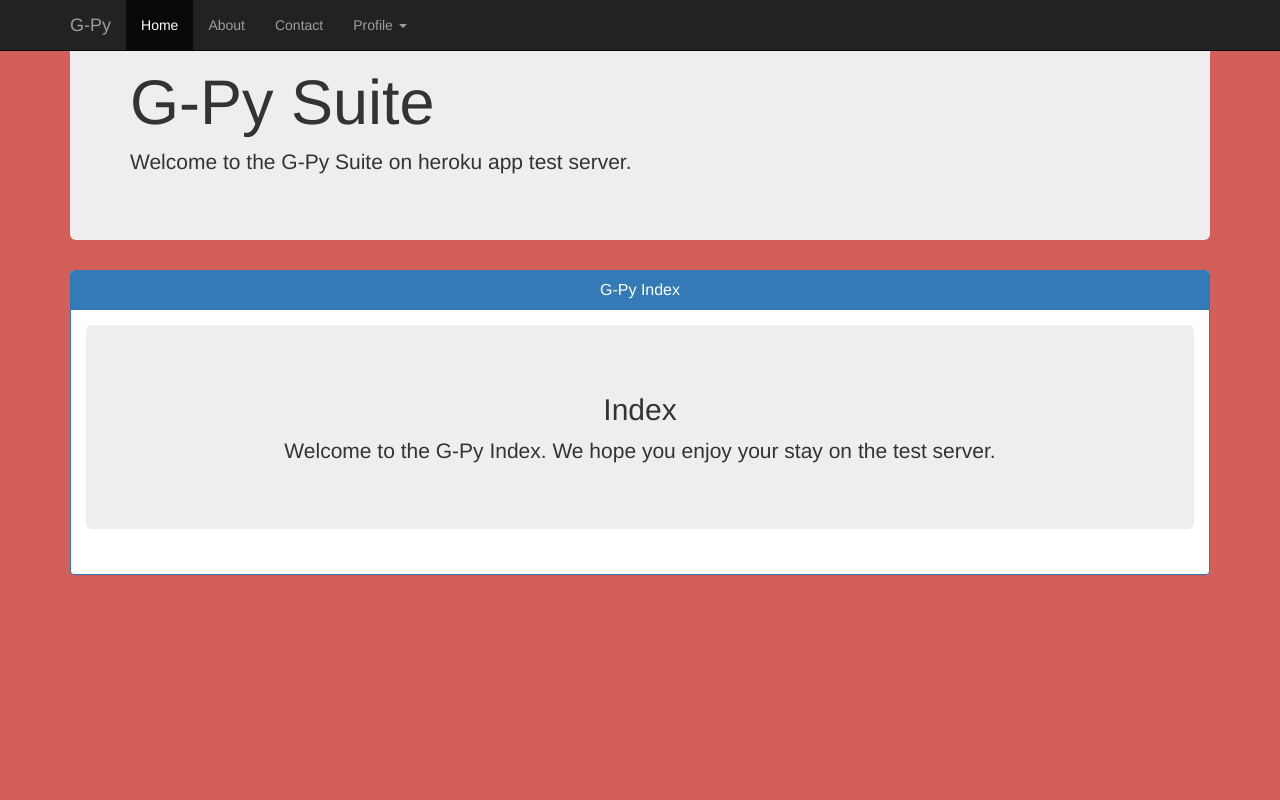
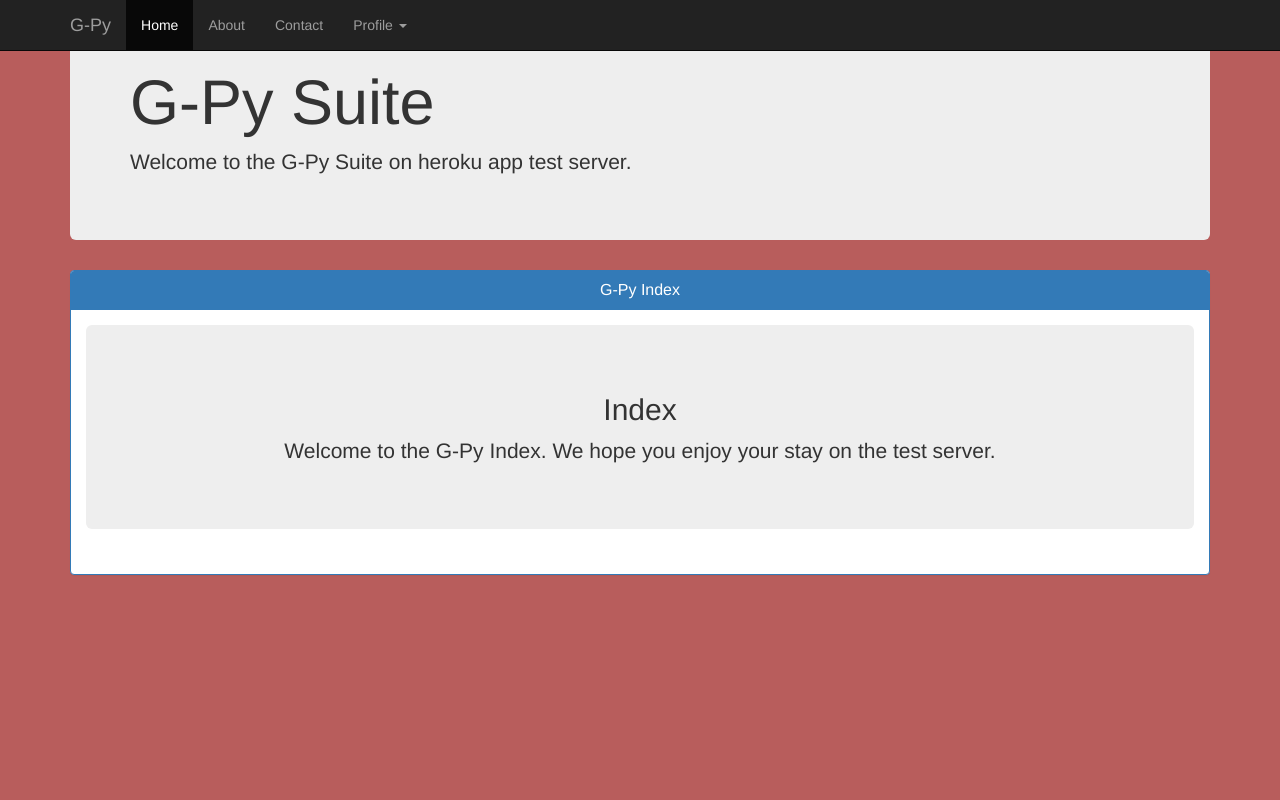
Before and after one commit to Tthomas63/gpy_site, a Django app: page / in a window 1280 px wide. Run offline with Django 3.2, Linux system fonts and the light colour scheme; some libraries are stand-ins or nearby versions.

Commit message:
Darker background

```diff
--- a/gpy_main/static/css/style.css
+++ b/gpy_main/static/css/style.css
@@ -1,6 +1,6 @@
 html,
 body {
-  background-color: #D35F5A;
+  background-color: #B85D5C;
 }
 
 .gpy_navbar_padding {
@@ -9,5 +9,5 @@
 .gpy_navbar_avatar_border {
   border: solid black 5px;
   border-radius: 15px;
-  background-color: #D35F5A;;
+  background-color: #B85D5C;;
 }
```
